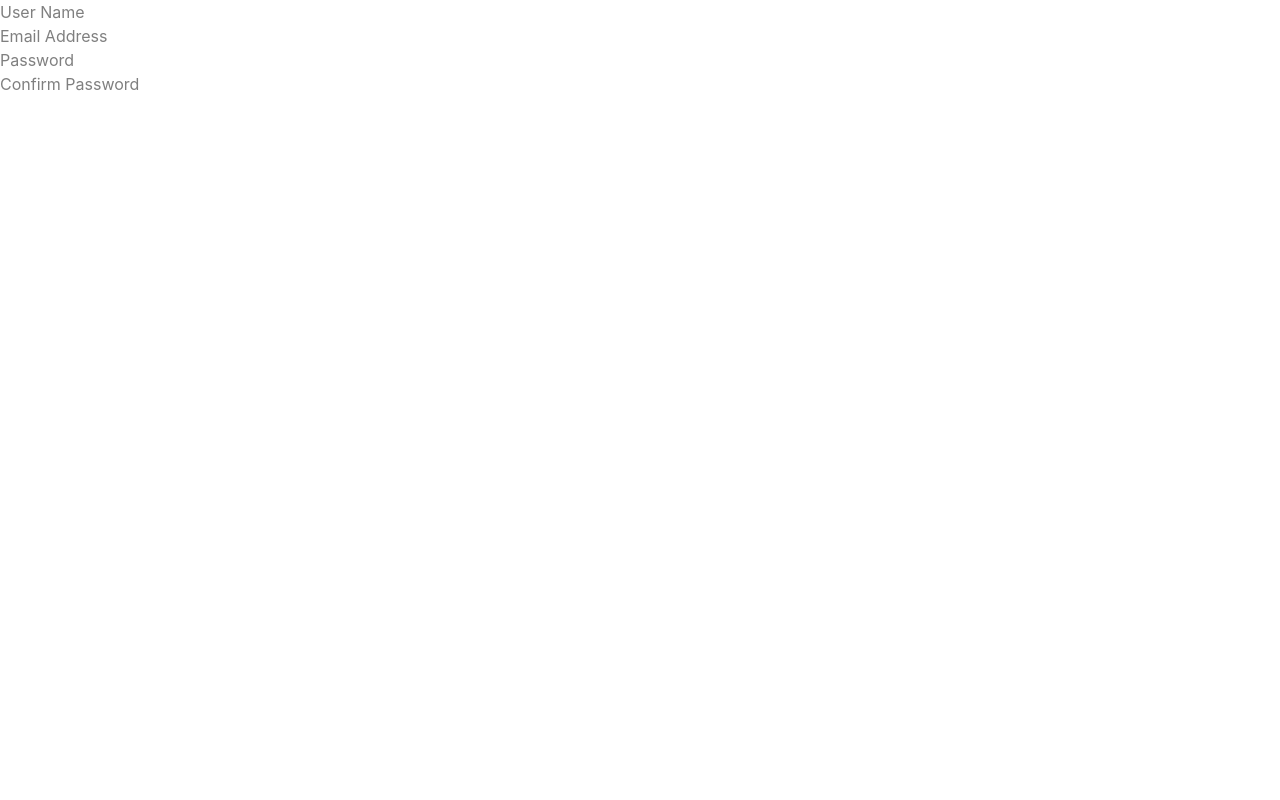
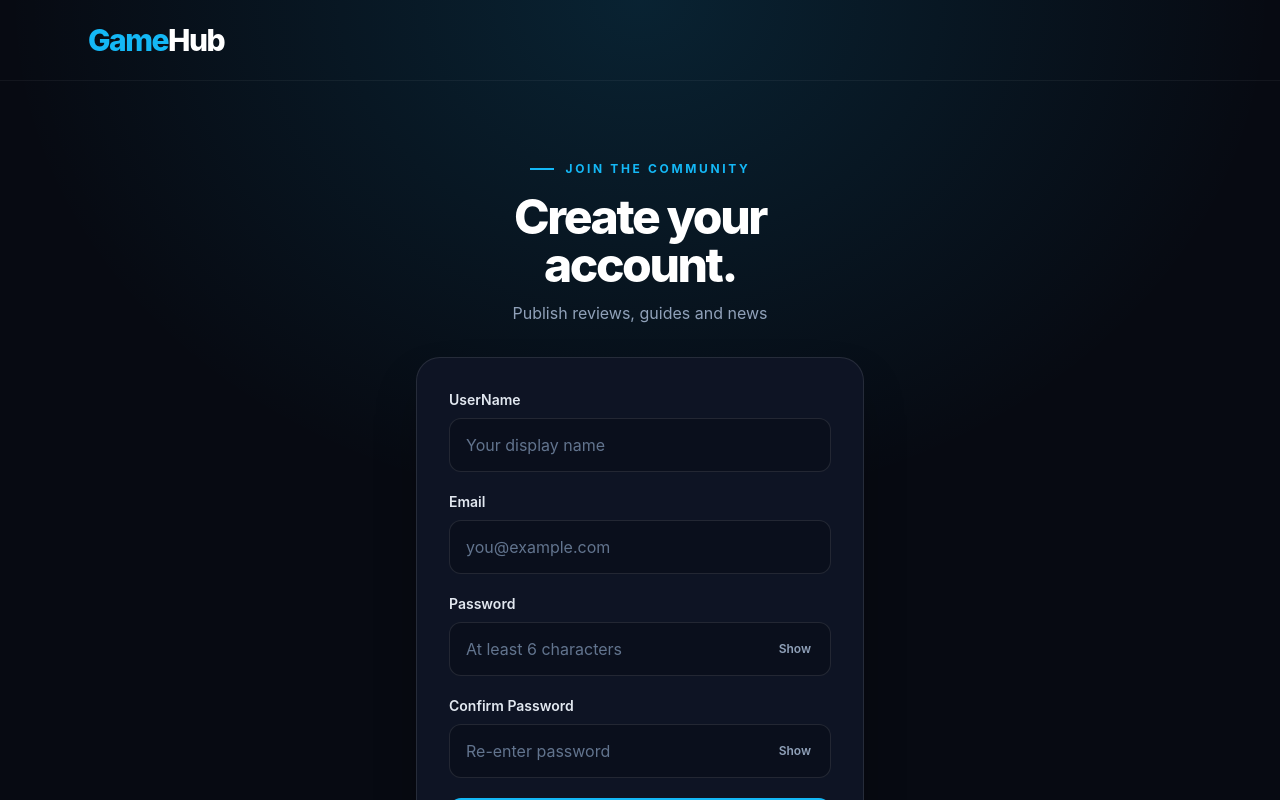
Before and after one commit to sasinduKavishka-123/Article-Site-Web, a React (Vite) app: page /register in a window 1280 px wide. Shown: the top 800 px of the page. Built offline with nearby package versions, Linux system fonts and the light colour scheme.

Commit message:
develop register page and components and add validations

```diff
--- a/src/App.tsx
+++ b/src/App.tsx
@@ -1,6 +1,5 @@
 import AuthProvider from "./context/AuthContext";
 import Router from "./router"
-import Register from "./pages/Register";
 
 function App(){
     return(
--- /dev/null
+++ b/src/components/AuthLayout.tsx
@@ -0,0 +1,146 @@
+import { useState } from "react";
+import type { InputHTMLAttributes, ReactNode } from "react";
+import { Link } from "react-router-dom";
+
+/* Two-tone placeholder logo. Swap the name later. */
+export function Logo() {
+  return (
+    <Link to="/" className="text-3xl font-extrabold tracking-tighter text-white">
+      <span className="text-[#14b8f6]">Game</span>Hub
+    </Link>
+  );
+}
+
+interface AuthLayoutProps {
+  eyebrow: string;
+  title: string;
+  subtitle: string;
+  children: ReactNode;
+  footer: ReactNode;
+}
+
+/* Centered card on a dark page with a faint cyan glow at the top. */
+export default function AuthLayout({
+  eyebrow,
+  title,
+  subtitle,
+  children,
+  footer,
+}: AuthLayoutProps) {
+  return (
+    <div className="relative min-h-screen overflow-hidden bg-[#070a12] text-white">
+      <div
+        aria-hidden="true"
+        className="pointer-events-none absolute inset-x-0 top-0 h-[520px] bg-[radial-gradient(ellipse_at_top,rgba(20,184,246,0.14),transparent_70%)]"
+      />
+
+      <header className="relative border-b border-white/5">
+        <div className="mx-auto flex h-20 max-w-6xl items-center px-6">
+          <Logo />
+        </div>
+      </header>
+
+      <main className="relative mx-auto flex max-w-6xl justify-center px-6 py-14 sm:py-20">
+        <div className="w-full max-w-md">
+          <p className="mb-4 flex items-center justify-center gap-3 text-xs font-bold uppercase tracking-[0.22em] text-[#14b8f6]">
+            <span className="h-0.5 w-6 bg-[#14b8f6]" />
+            {eyebrow}
+          </p>
+          <h1 className="text-center text-4xl font-extrabold tracking-tighter sm:text-5xl">
+            {title}
+          </h1>
+          <p className="mx-auto mt-3 max-w-sm text-center text-base text-slate-400">
+            {subtitle}
+          </p>
+
+          <div className="mt-8 rounded-3xl border border-white/10 bg-[#0e1424] p-6 shadow-2xl shadow-black/40 sm:p-8">
+            {children}
+          </div>
+
+          <p className="mt-6 text-center text-sm text-slate-400">{footer}</p>
+        </div>
+      </main>
+    </div>
+  );
+}
+
+interface FieldProps extends InputHTMLAttributes<HTMLInputElement> {
+  id: string;
+  label: string;
+  error?: string;
+}
+
+/* Labeled input styled like the reference search bar. */
+export function Field({ label, id, error, type = "text", ...props }: FieldProps) {
+  const [show, setShow] = useState<boolean>(false);
+  const isPassword = type === "password";
+
+  return (
+    <div>
+      <label htmlFor={id} className="mb-2 block text-sm font-semibold text-slate-200">
+        {label}
+      </label>
+      <div className="relative">
+        <input
+          id={id}
+          type={isPassword && show ? "text" : type}
+          aria-invalid={error ? "true" : "false"}
+          aria-describedby={error ? `${id}-error` : undefined}
+          className={`w-full rounded-xl border bg-[#0a0f1c] px-4 py-3.5 text-base text-white placeholder-slate-500 outline-none transition focus:ring-2 ${
+            error
+              ? "border-red-500/60 focus:border-red-500 focus:ring-red-500/20"
+              : "border-white/10 focus:border-[#14b8f6] focus:ring-[#14b8f6]/20"
+          } ${isPassword ? "pr-16" : ""}`}
+          {...props}
+        />
+        {isPassword && (
+          <button
+            type="button"
+            onClick={() => setShow((s) => !s)}
+            className="absolute right-3 top-1/2 -translate-y-1/2 rounded-md px-2 py-1 text-xs font-semibold text-slate-400 hover:text-white focus-visible:outline focus-visible:outline-2 focus-visible:outline-[#14b8f6]"
+            aria-label={show ? "Hide password" : "Show password"}
+          >
+            {show ? "Hide" : "Show"}
+          </button>
+        )}
+      </div>
+      {error && (
+        <p id={`${id}-error`} className="mt-2 text-sm text-red-400">
+          {error}
+        </p>
+      )}
+    </div>
+  );
+}
+
+/* Server or form-level error banner. */
+export function ErrorBanner({ message }: { message?: string }) {
+  if (!message) return null;
+  return (
+    <div
+      role="alert"
+      className="mb-5 rounded-xl border border-red-500/30 bg-red-500/10 px-4 py-3 text-sm text-red-300"
+    >
+      {message}
+    </div>
+  );
+}
+
+interface SubmitButtonProps {
+  loading: boolean;
+  loadingText: string;
+  children: ReactNode;
+}
+
+/* Full-width primary button with a loading state. */
+export function SubmitButton({ loading, loadingText, children }: SubmitButtonProps) {
+  return (
+    <button
+      type="submit"
+      disabled={loading}
+      className="w-full rounded-xl bg-[#14b8f6] px-4 py-3.5 text-base font-bold text-[#04121c] transition hover:bg-[#3cc6fa] focus-visible:outline focus-visible:outline-2 focus-visible:outline-offset-2 focus-visible:outline-[#14b8f6] disabled:cursor-not-allowed disabled:opacity-60"
+    >
+      {loading ? loadingText : children}
+    </button>
+  );
+}
--- a/src/pages/Register.tsx
+++ b/src/pages/Register.tsx
@@ -1,6 +1,18 @@
-import { useState } from "react";
-import { useNavigate } from "react-router-dom";
+import { useState, type FormEvent } from "react";
+import { Link, useNavigate } from "react-router-dom";
 import { register } from "../service/auth";
+import AuthLayout, { ErrorBanner, Field, SubmitButton } from "../components/AuthLayout";
+
+const EMAIL_RE = /^[^\s@]+@[^\s@]+\.[^\s@]+$/;
+
+interface RegisterForm {
+    userName: string;
+    email: string;
+    password: string;
+    conPassword: string;
+}
+
+type RegisterErrors = Partial<Record<keyof RegisterForm, string>>
 
 function Register() {
     const navigate = useNavigate()
@@ -8,61 +20,106 @@ function Register() {
     const [email, setEmail] = useState("")
     const [password, setPassword] = useState("")
     const [conPassword, setConPassword] = useState("")
+    const [errors, setErrors] = useState<RegisterErrors>({})
+    const [serverError, setServerError] = useState("")
     const [loading, setLoading] = useState(false)
 
-    const handleRegister = async () => {
-        if (!name || !email || !password || !conPassword) {
-            return alert("Please fill all fields")
-        }
-        if (password !== conPassword) return alert("Passwords do not match")
+    const handleRegister = async (e: FormEvent<HTMLFormElement>) => {
+
+        e.preventDefault()
+
+        const next: RegisterErrors = {}
+        const userName = name.trim()
+        if (!userName) next.userName = "Enter a User Name."
+        else if (userName.length < 2) { next.userName = "User Name must be at least 2 characters." }
+        else if (userName.length > 30) { next.userName = "User Name must be 30 characters or fewer." }
+
+        if (!email.trim()) { next.email = "Enter your email address." }
+        else if (!EMAIL_RE.test(email.trim())) { next.email = "Enter a valid email address." }
+
+        if (!password) { next.password = "Enter a password." }
+        else if (password.length < 6) { next.password = "Password must be at least 6 characters." }
+
+        if (password !== conPassword) { next.conPassword = "Passwords do not match" }
+
+        setErrors(next)
+        if (Object.keys(next).length) { return }
 
         setLoading(true)
         try {
-            await register(name, email, password)
+            await register(name.trim(), email.trim(), password)
             alert("Registration success")
             navigate("/login")
         }
         catch (err) {
-            alert("Registration failed")
+            const txt = err instanceof Error ? err.message : "Someting went wrong"
+            setServerError( txt + ". Please try again.")
         } finally {
             setLoading(false)
         }
     }
 
     return (
-        <div>
-            <input
+        <AuthLayout
+            eyebrow="Join the community"
+            title={"Create your account."}
+            subtitle={"Publish reviews, guides and news"}
+            footer={
+                <>
+                    Already have an account?{" "}
+                    <Link to="/login" className="font-semibold text-[#14b8f6] hover:underline">
+                        Log in
+                    </Link>
+                </>
+            }
+        >
+            <ErrorBanner message={serverError}/>
+            <form onSubmit={handleRegister} noValidate className="space-y-5">
+                <Field
+                    id="userName"
+                    name="userName"
                     type="text"
+                    label="UserName"
+                    placeholder="Your display name"
                     value={name}
                     onChange={(e) => setName(e.target.value)}
-                placeholder="User Name"
+                    error={errors.userName}
                 />
-            <br />
-            <input
+                <Field
+                    id="email"
+                    name="email"
                     type="email"
+                    label="Email"
+                    placeholder="you@example.com"
                     value={email}
                     onChange={(e) => setEmail(e.target.value)}
-                placeholder="Email Address"
+                    error={errors.email}
                 />
-            <br />
-            <input
+                <Field
+                    id="password"
+                    name="password"
                     type="password"
+                    label="Password"
+                    placeholder="At least 6 characters"
                     value={password}
                     onChange={(e) => setPassword(e.target.value)}
-                placeholder="Password"
+                    error={errors.password}
                 />
-            <br />
-            <input
+                <Field
+                    id="password"
+                    name="password"
                     type="password"
+                    label="Confirm Password"
+                    placeholder="Re-enter password"
                     value={conPassword}
                     onChange={(e) => setConPassword(e.target.value)}
-                placeholder="Confirm Password"
+                    error={errors.conPassword}
                 />
-            <br />
-            <button
-                onClick={handleRegister}
-            />
-        </div>
+                <SubmitButton loading={loading} loadingText="Creating Account...">
+                    Create Account
+                </SubmitButton>
+            </form>
+        </AuthLayout>
     )
 }
 
--- a/vite.config.ts
+++ b/vite.config.ts
@@ -1,7 +1,11 @@
+import tailwindcss from '@tailwindcss/vite'
 import react from '@vitejs/plugin-react'
 import { defineConfig } from 'vite'
 
 // https://vite.dev/config/
 export default defineConfig({
-  plugins: [react()],
+  plugins: [react(), tailwindcss()],
+  server: {
+    port: 3000
+  }
 })
```
Lines whose indentation alone changed are shown as unchanged.
